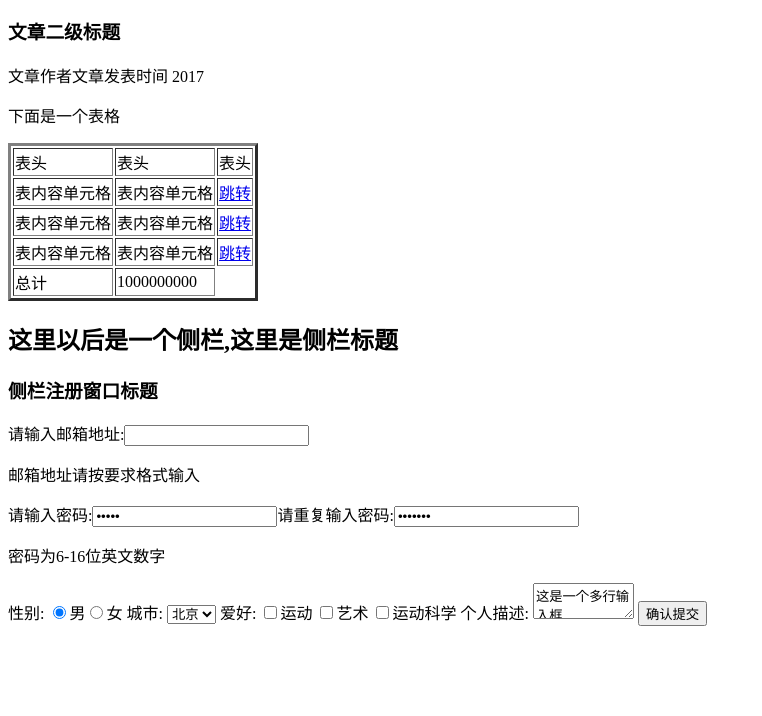
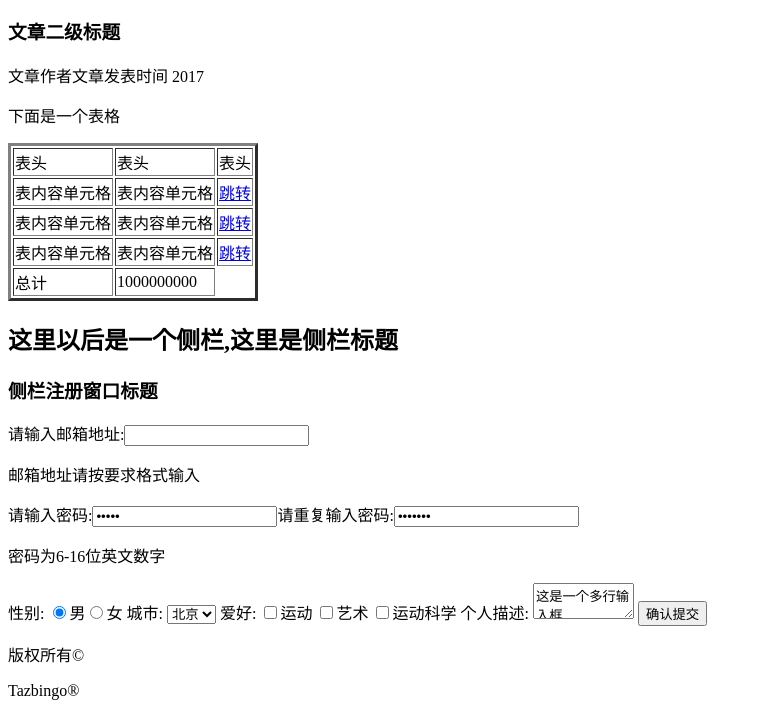
Before and after one commit to tazbingor/ife2017, a plain HTML site: page task_01/index.html in a window 1280 px wide. Shown: the part 3510-4226 px from the top of the page, without its empty margins (0-762 px from the left). Before the commit the page ends 4144 px from the top, so only its background shows below. Drawn offline with Linux system fonts and the light colour scheme.

Commit message:
添加了版权所有等P标签

```diff
--- a/task_01/index.html
+++ b/task_01/index.html
@@ -132,5 +132,7 @@
 <span>个人描述: <textarea cols="10" rows="2" value="多行输入">这是一个多行输入框</textarea> </span>
 
 <span> <button>确认提交</button></span>
+<p>版权所有&copy;</p>
+<p>Tazbingo&reg;</p>
 </body>
 </html>
```
